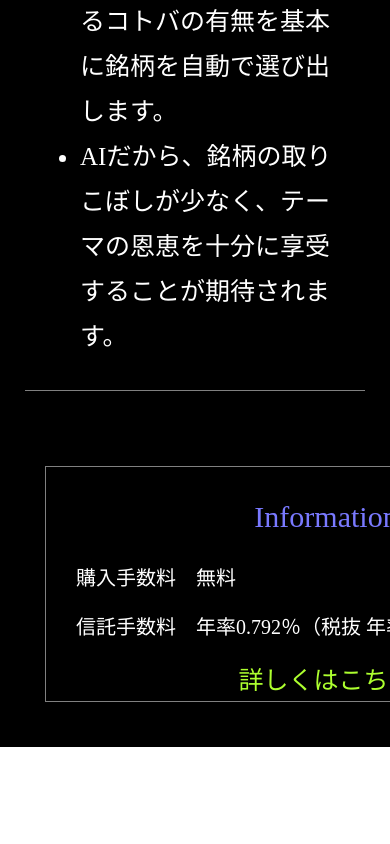
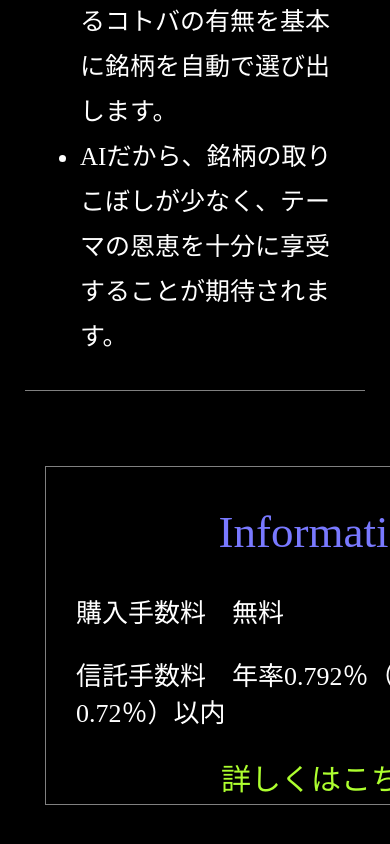
Before and after one commit to Googol00/io, a plain HTML site: page index.html in a window 390 px wide. Shown: the part 2950-3794 px from the top of the page. Before the commit the page ends 3697 px from the top, so only its background shows below. Drawn offline with Linux system fonts and the light colour scheme.

Commit message:
Update stylesheet.css

```diff
--- a/stylesheet.css
+++ b/stylesheet.css
@@ -178,4 +178,13 @@ a {
     width: 95%;
     height: 150px;
   }
+    .info-text h3 {
+    font-size: 45px;
+  }
+  .info-text p {
+    font-size: 26px;
+  }
+  .info-text a {
+    font-size: 30px;
+  }
 }
```
